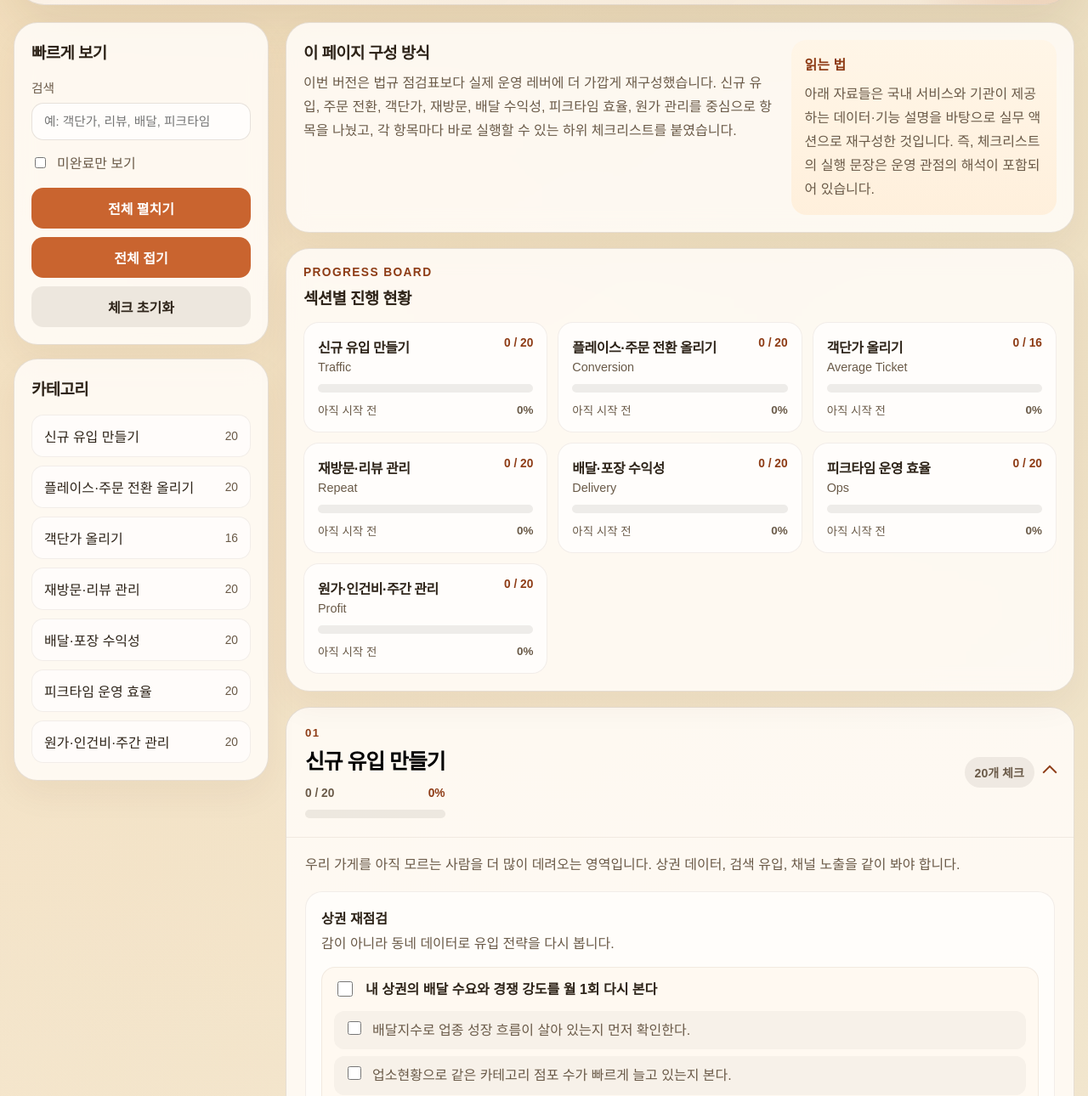
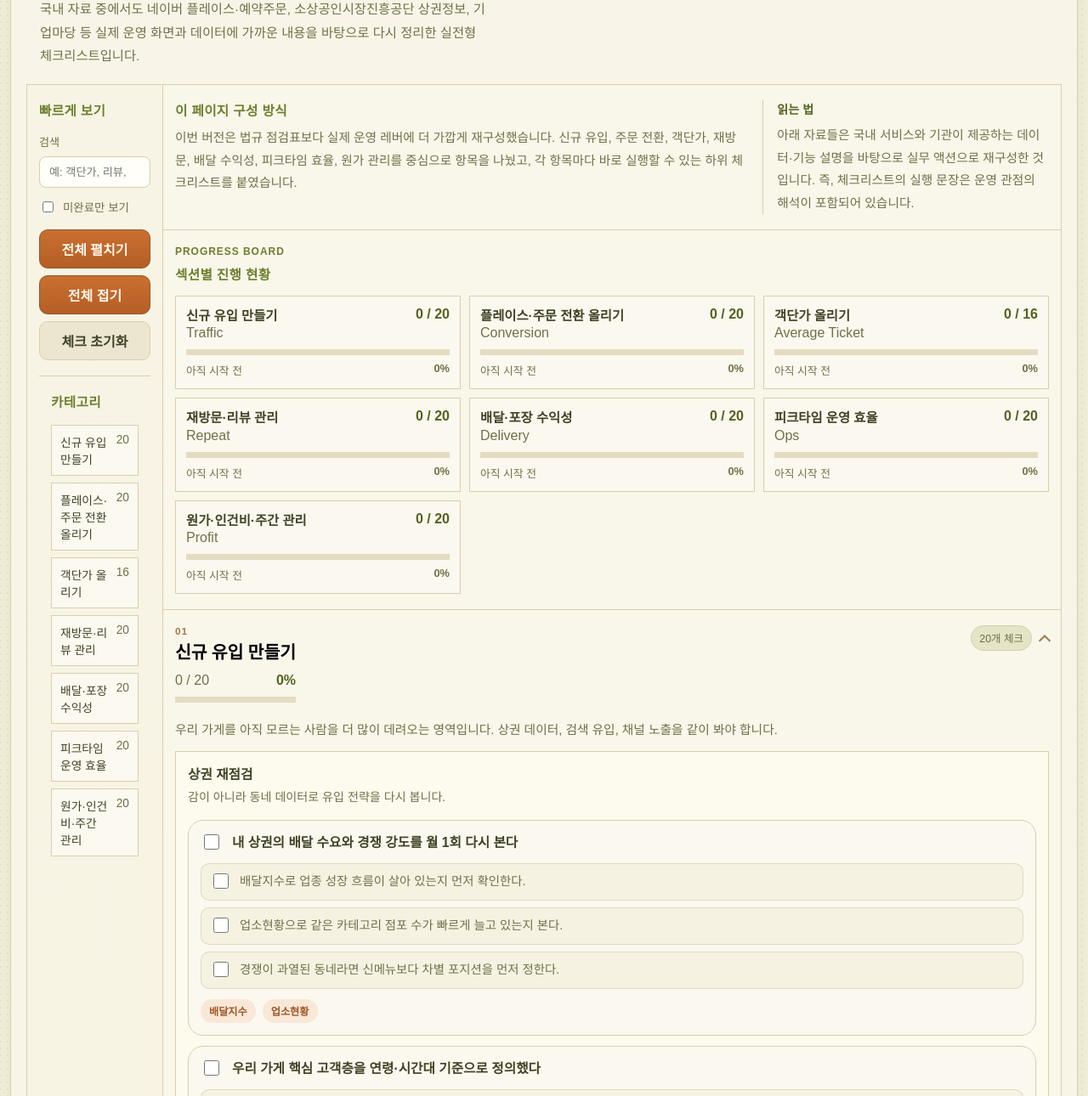
Before and after one commit to ja-young-up/restaurant-ops-checklist-kr, a plain HTML site: page index.html in a window 1280 px wide. Shown: the part 463-1753 px from the top of the page at 85% size. Drawn offline with Linux system fonts and the light colour scheme; a web font is replaced by a local one.

Commit message:
Add files via upload

```diff
--- a/index.html
+++ b/index.html
@@ -11,13 +11,23 @@
     <link rel="preconnect" href="https://fonts.googleapis.com" />
     <link rel="preconnect" href="https://fonts.gstatic.com" crossorigin />
     <link
-      href="https://fonts.googleapis.com/css2?family=SUIT:wght@400;500;600;700;800&display=swap"
+      href="https://fonts.googleapis.com/css2?family=IBM+Plex+Sans+KR:wght@400;500;600;700&family=Noto+Serif+KR:wght@600;700&display=swap"
       rel="stylesheet"
     />
     <link rel="stylesheet" href="./style.css" />
   </head>
   <body>
     <div class="page-shell">
+      <header class="site-header">
+        <div class="site-header__brand">DCTRIBE OPS</div>
+        <nav class="site-header__nav" aria-label="상단 메뉴">
+          <a href="#checklistContainer">checklist</a>
+          <a href="#sources">sources</a>
+          <a href="#sectionProgressBoard">progress</a>
+          <a href="#categoryNav">categories</a>
+        </nav>
+      </header>
+
       <header class="hero">
         <div class="hero__badge">2026 한국 외식업 실전판</div>
         <div class="hero__content">
@@ -72,12 +82,11 @@
                 체크 초기화
               </button>
             </div>
+            <nav class="quick-nav quick-nav--embedded" aria-label="카테고리 이동">
+              <h2>카테고리</h2>
+              <div id="categoryNav" class="quick-nav__list"></div>
+            </nav>
           </section>
-
-          <nav class="panel quick-nav" aria-label="카테고리 이동">
-            <h2>카테고리</h2>
-            <div id="categoryNav" class="quick-nav__list"></div>
-          </nav>
         </aside>
 
         <section class="content">
--- a/style.css
+++ b/style.css
@@ -1,19 +1,23 @@
 :root {
-  --bg: #f6f1e8;
-  --bg-strong: #efe4d2;
-  --card: rgba(255, 252, 247, 0.88);
-  --card-strong: #fff9f1;
-  --line: rgba(86, 59, 28, 0.14);
-  --text: #2d2318;
-  --muted: #6a5a48;
-  --accent: #c9642f;
-  --accent-strong: #8e3c16;
-  --accent-soft: rgba(201, 100, 47, 0.12);
-  --green: #26614b;
-  --shadow: 0 22px 60px rgba(75, 48, 18, 0.1);
-  --radius-xl: 28px;
-  --radius-lg: 20px;
-  --radius-md: 14px;
+  --bg: #efecd7;
+  --bg-soft: #f7f4e7;
+  --paper: #f9f6ea;
+  --panel: #f7f3e1;
+  --panel-strong: #fbf8ef;
+  --line: #d8cfaa;
+  --line-strong: #bcb17f;
+  --text: #3f4324;
+  --muted: #6d7248;
+  --accent: #6c7f2f;
+  --accent-strong: #52631f;
+  --accent-soft: #e4e5c6;
+  --olive-deep: #667829;
+  --olive-dark: #54641f;
+  --olive-fade: #8d9b52;
+  --shadow: 0 8px 24px rgba(74, 68, 37, 0.08);
+  --radius-lg: 18px;
+  --radius-md: 12px;
+  --radius-sm: 8px;
 }
 
 * {
@@ -26,12 +30,11 @@ html {
 
 body {
   margin: 0;
-  font-family: "SUIT", sans-serif;
+  font-family: "IBM Plex Sans KR", sans-serif;
   color: var(--text);
   background:
-    radial-gradient(circle at top left, rgba(255, 195, 120, 0.38), transparent 28%),
-    radial-gradient(circle at top right, rgba(113, 164, 120, 0.18), transparent 22%),
-    linear-gradient(180deg, #fcf6ee 0%, var(--bg) 48%, #f0e6d8 100%);
+    radial-gradient(circle at 1px 1px, rgba(99, 116, 41, 0.08) 1px, transparent 0) 0 0 / 8px 8px,
+    linear-gradient(180deg, #f2efd9 0%, #f5f1df 45%, #eeead4 100%);
 }
 
 button,
@@ -39,59 +42,8 @@ input {
   font: inherit;
 }
 
-.page-shell {
-  width: min(1380px, calc(100% - 32px));
-  margin: 24px auto 48px;
-}
-
-.hero {
-  padding: 28px;
-  border: 1px solid var(--line);
-  border-radius: 36px;
-  background:
-    linear-gradient(145deg, rgba(255, 250, 244, 0.95), rgba(244, 231, 213, 0.92)),
-    linear-gradient(180deg, rgba(255, 255, 255, 0.4), rgba(255, 255, 255, 0));
-  box-shadow: var(--shadow);
-  position: relative;
-  overflow: hidden;
-}
-
-.hero::after {
-  content: "";
-  position: absolute;
-  inset: auto -10% -25% auto;
-  width: 340px;
-  height: 340px;
-  border-radius: 50%;
-  background: radial-gradient(circle, rgba(201, 100, 47, 0.22), transparent 62%);
-  pointer-events: none;
-}
-
-.hero__badge {
-  display: inline-flex;
-  padding: 8px 14px;
-  border-radius: 999px;
-  background: var(--accent-soft);
-  color: var(--accent-strong);
-  font-weight: 700;
-  letter-spacing: -0.02em;
-}
-
-.hero__content {
-  margin-top: 18px;
-  display: grid;
-  gap: 24px;
-  grid-template-columns: minmax(0, 1.7fr) minmax(280px, 0.8fr);
-  align-items: end;
-}
-
-.eyebrow {
-  margin: 0 0 8px;
-  color: var(--accent-strong);
-  font-size: 0.86rem;
-  font-weight: 800;
-  letter-spacing: 0.1em;
-  text-transform: uppercase;
+a {
+  color: inherit;
 }
 
 h1,
@@ -102,72 +54,172 @@ p {
   margin: 0;
 }
 
+.page-shell {
+  width: min(1360px, calc(100% - 24px));
+  margin: 0 auto 32px;
+  background: rgba(249, 246, 234, 0.92);
+  border-left: 1px solid var(--line);
+  border-right: 1px solid var(--line);
+  border-bottom: 1px solid var(--line);
+  box-shadow: var(--shadow);
+}
+
+.site-header {
+  padding: 18px 18px 0;
+  border-bottom: 1px solid var(--line);
+  background: var(--paper);
+}
+
+.site-header__brand {
+  display: flex;
+  align-items: center;
+  min-height: 72px;
+  padding: 0 18px;
+  color: #f2f0d8;
+  font-weight: 700;
+  letter-spacing: 0.03em;
+  background:
+    radial-gradient(circle at 1px 1px, rgba(255, 255, 255, 0.08) 1px, transparent 0) 0 0 / 5px 5px,
+    linear-gradient(180deg, var(--olive-deep), var(--olive-dark));
+  border: 1px solid #5f7026;
+}
+
+.site-header__nav {
+  display: flex;
+  flex-wrap: wrap;
+  gap: 18px;
+  padding: 14px 16px 12px;
+  color: var(--accent-strong);
+  font-size: 0.9rem;
+  border-left: 1px solid var(--line);
+  border-right: 1px solid var(--line);
+  border-top: 0;
+}
+
+.site-header__nav a {
+  text-decoration: none;
+}
+
+.site-header__nav a::before {
+  content: "↗ ";
+  font-size: 0.76rem;
+}
+
+.hero {
+  margin: 0 18px;
+  padding: 24px 16px 20px;
+  border-top: 1px solid var(--line);
+  border-bottom: 1px solid var(--line);
+  background: transparent;
+}
+
+.hero__badge {
+  display: inline-flex;
+  padding: 4px 9px;
+  font-size: 0.82rem;
+  font-weight: 700;
+  color: var(--accent-strong);
+  background: var(--accent-soft);
+  border: 1px solid var(--line);
+  border-radius: 999px;
+}
+
+.hero__content {
+  margin-top: 14px;
+  display: grid;
+  grid-template-columns: minmax(0, 1.55fr) 300px;
+  gap: 18px;
+  align-items: start;
+}
+
+.eyebrow {
+  margin: 0 0 8px;
+  color: var(--accent);
+  font-size: 0.75rem;
+  font-weight: 700;
+  letter-spacing: 0.08em;
+  text-transform: uppercase;
+}
+
 h1 {
-  font-size: clamp(2rem, 4vw, 3.6rem);
-  line-height: 1.02;
-  letter-spacing: -0.045em;
-  max-width: 12ch;
+  max-width: 11ch;
+  font-family: "Noto Serif KR", serif;
+  font-size: clamp(2rem, 4vw, 3.45rem);
+  line-height: 1.08;
+  letter-spacing: -0.04em;
 }
 
 .hero__lead {
-  max-width: 60ch;
+  max-width: 62ch;
   margin-top: 14px;
   color: var(--muted);
-  font-size: 1.02rem;
-  line-height: 1.7;
+  line-height: 1.78;
+  font-size: 0.96rem;
 }
 
 .hero__panel {
   display: grid;
-  gap: 12px;
-  padding: 18px;
-  border-radius: 24px;
-  background: rgba(255, 248, 238, 0.8);
-  border: 1px solid rgba(86, 59, 28, 0.12);
-  backdrop-filter: blur(12px);
+  gap: 8px;
+  padding: 10px;
+  background: var(--panel);
+  border: 1px solid var(--line);
 }
 
 .metric {
   display: flex;
   align-items: center;
   justify-content: space-between;
-  gap: 12px;
-  padding: 12px 14px;
-  border-radius: 16px;
-  background: var(--card-strong);
+  gap: 14px;
+  padding: 12px 10px;
+  border-bottom: 1px solid var(--line);
+}
+
+.metric:last-child {
+  border-bottom: 0;
 }
 
 .metric__label {
   color: var(--muted);
-  font-size: 0.92rem;
+  font-size: 0.9rem;
 }
 
 .metric strong {
-  font-size: 1.45rem;
+  font-size: 1.7rem;
+  color: var(--accent-strong);
   letter-spacing: -0.04em;
 }
 
 .layout {
-  margin-top: 20px;
   display: grid;
-  grid-template-columns: minmax(260px, 300px) minmax(0, 1fr);
-  gap: 20px;
+  grid-template-columns: 160px minmax(0, 1fr);
+  gap: 0;
   align-items: start;
+  margin: 0 18px 24px;
+  border-left: 1px solid var(--line);
+  border-right: 1px solid var(--line);
+  border-bottom: 1px solid var(--line);
+  background: var(--paper);
 }
 
 .sidebar {
   position: sticky;
-  top: 20px;
+  top: 0;
+  align-self: start;
   display: grid;
-  gap: 16px;
+  gap: 0;
+  min-height: 100%;
+  border-right: 1px solid var(--line);
+  background: linear-gradient(180deg, #f8f4e5, #f4efd9);
+}
+
+.content {
+  display: grid;
+  gap: 0;
 }
 
 .panel {
-  border: 1px solid var(--line);
-  border-radius: var(--radius-xl);
-  background: var(--card);
-  box-shadow: 0 16px 40px rgba(75, 48, 18, 0.05);
-  backdrop-filter: blur(12px);
+  border-bottom: 1px solid var(--line);
+  background: transparent;
 }
 
 .controls,
@@ -175,7 +227,7 @@ h1 {
 .intro,
 .sources,
 .section-progress {
-  padding: 20px;
+  padding: 18px 14px;
 }
 
 .controls h2,
@@ -183,270 +235,259 @@ h1 {
 .intro h2,
 .sources h2,
 .section-progress h2 {
-  font-size: 1.18rem;
-  letter-spacing: -0.03em;
+  font-size: 0.98rem;
+  font-weight: 700;
+  color: var(--accent);
+  letter-spacing: 0.02em;
+  text-transform: uppercase;
 }
 
 .search-field {
   display: grid;
   gap: 8px;
-  margin-top: 18px;
-  font-size: 0.92rem;
+  margin-top: 16px;
   color: var(--muted);
+  font-size: 0.82rem;
 }
 
 .search-field input {
   width: 100%;
-  padding: 13px 14px;
+  padding: 10px 11px;
   border: 1px solid var(--line);
-  border-radius: 14px;
-  background: rgba(255, 255, 255, 0.72);
+  background: #fffef8;
+  border-radius: var(--radius-sm);
   outline: none;
 }
 
 .search-field input:focus {
-  border-color: rgba(201, 100, 47, 0.6);
-  box-shadow: 0 0 0 4px rgba(201, 100, 47, 0.12);
+  border-color: var(--olive-fade);
+  box-shadow: 0 0 0 3px rgba(141, 155, 82, 0.14);
 }
 
 .toggle-row {
-  margin-top: 14px;
+  margin-top: 12px;
 }
 
 .switch {
   display: inline-flex;
   align-items: center;
-  gap: 10px;
+  gap: 8px;
   color: var(--muted);
+  font-size: 0.84rem;
 }
 
 .actions {
+  margin-top: 16px;
+  display: grid;
+  gap: 8px;
+}
+
+.quick-nav--embedded {
   margin-top: 18px;
-  display: grid;
-  gap: 10px;
+  padding-top: 18px;
+  border-top: 1px solid var(--line);
 }
 
 .actions button {
-  border: 0;
-  border-radius: 14px;
-  padding: 12px 14px;
-  background: var(--accent);
-  color: white;
+  border: 1px solid #8b5928;
+  padding: 10px 12px;
   font-weight: 700;
+  color: #fff7ea;
+  background: linear-gradient(180deg, #c96f31, #b55e25);
+  border-radius: 10px;
   cursor: pointer;
-  transition: transform 140ms ease, opacity 140ms ease, background 140ms ease;
-}
-
-.actions button:hover,
-.quick-nav__list a:hover,
-.category-card__header:hover {
-  transform: translateY(-1px);
 }
 
 .actions button.ghost {
-  background: rgba(45, 35, 24, 0.08);
   color: var(--text);
+  border-color: var(--line);
+  background: #ece6d0;
 }
 
 .quick-nav__list {
   display: grid;
-  gap: 10px;
-  margin-top: 18px;
+  gap: 8px;
+  margin-top: 16px;
 }
 
 .quick-nav__list a {
   display: flex;
-  align-items: center;
   justify-content: space-between;
-  gap: 10px;
+  gap: 8px;
+  padding: 9px 10px;
   text-decoration: none;
-  color: var(--text);
-  padding: 12px 14px;
-  border-radius: 14px;
-  background: rgba(255, 255, 255, 0.66);
-  border: 1px solid rgba(86, 59, 28, 0.08);
-  transition: transform 140ms ease, background 140ms ease;
+  font-size: 0.86rem;
+  border: 1px solid var(--line);
+  background: rgba(255, 255, 255, 0.42);
 }
 
 .quick-nav__list span:last-child {
   color: var(--muted);
-  font-size: 0.86rem;
-}
-
-.content {
-  display: grid;
-  gap: 18px;
 }
 
 .intro {
   display: grid;
+  grid-template-columns: minmax(0, 1.8fr) minmax(250px, 0.9fr);
   gap: 18px;
-  grid-template-columns: minmax(0, 1.6fr) minmax(240px, 0.9fr);
 }
 
-.intro p {
+.intro p,
+.intro__note p {
+  margin-top: 8px;
   color: var(--muted);
-  line-height: 1.75;
-  margin-top: 10px;
+  line-height: 1.8;
+  font-size: 0.92rem;
 }
 
 .intro__note {
-  padding: 16px;
-  border-radius: 18px;
-  background: linear-gradient(180deg, rgba(255, 245, 230, 0.95), rgba(255, 239, 218, 0.92));
+  padding-left: 16px;
+  border-left: 1px solid var(--line);
 }
 
 .intro__note strong {
+  display: block;
   color: var(--accent-strong);
+  font-size: 0.88rem;
+}
+
+.section-heading {
+  margin-bottom: 14px;
 }
 
 .checklist {
   display: grid;
-  gap: 16px;
+  gap: 0;
 }
 
 .section-progress__grid {
   display: grid;
   grid-template-columns: repeat(3, minmax(0, 1fr));
-  gap: 12px;
+  gap: 10px;
 }
 
 .section-progress__card {
-  padding: 16px;
-  border-radius: 18px;
-  background: rgba(255, 255, 255, 0.72);
-  border: 1px solid rgba(86, 59, 28, 0.08);
+  padding: 12px;
+  border: 1px solid var(--line);
+  background: var(--panel-strong);
 }
 
-.section-progress__top {
+.section-progress__top,
+.section-progress__footer,
+.category-card__progress-top {
   display: flex;
   align-items: flex-start;
   justify-content: space-between;
-  gap: 12px;
+  gap: 10px;
 }
 
-.section-progress__card h3 {
-  font-size: 1rem;
-  letter-spacing: -0.03em;
+.section-progress__card h3,
+.source-card h3 {
+  font-size: 0.96rem;
+  line-height: 1.45;
 }
 
-.section-progress__card p {
-  margin-top: 4px;
+.section-progress__card p,
+.section-progress__footer,
+.category-card__progress-top,
+.category-card__description,
+.subgroup__header p,
+.detail-item__text,
+.source-card p {
   color: var(--muted);
-  font-size: 0.9rem;
 }
 
-.section-progress__numbers {
-  font-size: 0.86rem;
+.section-progress__numbers,
+.category-card__percent {
   color: var(--accent-strong);
-  font-weight: 800;
+  font-weight: 700;
   white-space: nowrap;
 }
 
 .section-progress__bar,
 .category-card__bar {
-  margin-top: 12px;
+  margin-top: 10px;
   width: 100%;
-  height: 10px;
-  border-radius: 999px;
-  background: rgba(45, 35, 24, 0.08);
+  height: 7px;
+  background: #e3dcc1;
   overflow: hidden;
 }
 
 .section-progress__fill,
 .category-card__fill {
   display: block;
+  width: 0%;
   height: 100%;
-  width: 0%;
-  border-radius: inherit;
-  background: linear-gradient(90deg, var(--green), #4d8e73);
+  background: linear-gradient(90deg, var(--accent), #8ea05b);
   transition: width 180ms ease;
 }
 
 .section-progress__footer {
-  margin-top: 10px;
-  display: flex;
-  align-items: center;
-  justify-content: space-between;
-  gap: 8px;
-  color: var(--muted);
-  font-size: 0.84rem;
+  margin-top: 8px;
+  font-size: 0.8rem;
 }
 
 .category-card {
-  border: 1px solid var(--line);
-  border-radius: var(--radius-xl);
-  background: var(--card);
-  overflow: clip;
+  border-bottom: 1px solid var(--line);
+  background: transparent;
 }
 
 .category-card__header {
   width: 100%;
   display: flex;
+  align-items: flex-start;
   justify-content: space-between;
-  gap: 12px;
-  align-items: center;
-  padding: 22px;
-  text-align: left;
+  gap: 14px;
+  padding: 18px 14px 14px;
   border: 0;
   background: transparent;
+  text-align: left;
   cursor: pointer;
 }
 
 .category-card__header h3 {
-  font-size: clamp(1.2rem, 2vw, 1.55rem);
-  letter-spacing: -0.04em;
-}
-
-.category-card__progress {
-  margin-top: 14px;
-  max-width: 340px;
-}
-
-.category-card__progress-top {
-  display: flex;
-  align-items: center;
-  justify-content: space-between;
-  gap: 12px;
-  color: var(--muted);
-  font-size: 0.86rem;
-  font-weight: 700;
-}
-
-.category-card__percent {
-  color: var(--accent-strong);
+  font-family: "Noto Serif KR", serif;
+  font-size: clamp(1.15rem, 1.6vw, 1.55rem);
+  line-height: 1.25;
 }
 
 .category-card__eyebrow {
   margin-bottom: 6px;
-  color: var(--accent-strong);
-  font-size: 0.82rem;
+  color: #9e7b4a;
+  font-size: 0.74rem;
+  font-weight: 700;
+  letter-spacing: 0.08em;
   text-transform: uppercase;
-  letter-spacing: 0.12em;
-  font-weight: 800;
+}
+
+.category-card__progress {
+  max-width: 360px;
+  margin-top: 10px;
+}
+
+.category-card__count {
+  display: inline-flex;
+  align-items: center;
+  padding: 5px 9px;
+  font-size: 0.78rem;
+  color: var(--muted);
+  background: var(--accent-soft);
+  border: 1px solid var(--line);
+  border-radius: 999px;
 }
 
 .category-card__meta {
   display: flex;
   align-items: center;
-  gap: 12px;
+  gap: 10px;
   flex-shrink: 0;
 }
 
-.category-card__count {
-  padding: 8px 12px;
-  border-radius: 999px;
-  background: rgba(45, 35, 24, 0.07);
-  color: var(--muted);
-  font-size: 0.88rem;
-  font-weight: 700;
-}
-
 .category-card__chevron {
-  width: 12px;
-  height: 12px;
-  border-right: 2px solid var(--accent-strong);
-  border-bottom: 2px solid var(--accent-strong);
+  width: 10px;
+  height: 10px;
+  margin-top: 6px;
+  border-right: 2px solid #9e7b4a;
+  border-bottom: 2px solid #9e7b4a;
   transform: rotate(45deg);
   transition: transform 180ms ease;
 }
@@ -457,8 +498,7 @@ h1 {
 
 .category-card__body {
   display: none;
-  padding: 0 22px 22px;
-  border-top: 1px solid rgba(86, 59, 28, 0.08);
+  padding: 0 14px 16px;
 }
 
 .category-card.is-open .category-card__body {
@@ -466,28 +506,31 @@ h1 {
 }
 
 .category-card__description {
-  padding: 18px 0 8px;
-  color: var(--muted);
-  line-height: 1.7;
+  padding: 6px 0 12px;
+  line-height: 1.75;
+  font-size: 0.92rem;
 }
 
 .subgroups {
   display: grid;
   gap: 14px;
-  margin-top: 10px;
 }
 
 .subgroup {
-  padding: 18px;
-  border-radius: 20px;
-  background: rgba(255, 255, 255, 0.62);
-  border: 1px solid rgba(86, 59, 28, 0.08);
+  padding: 14px;
+  background: rgba(255, 252, 240, 0.72);
+  border: 1px solid var(--line);
+}
+
+.subgroup__header h4 {
+  font-size: 0.98rem;
+  font-weight: 700;
 }
 
 .subgroup__header p {
-  margin-top: 6px;
-  color: var(--muted);
-  line-height: 1.6;
+  margin-top: 5px;
+  line-height: 1.7;
+  font-size: 0.88rem;
 }
 
 .item-list {
@@ -500,14 +543,14 @@ h1 {
 
 .item {
   padding: 14px;
-  border-radius: 16px;
-  background: var(--card-strong);
-  border: 1px solid rgba(86, 59, 28, 0.08);
+  background: var(--panel-strong);
+  border: 1px solid var(--line);
+  border-radius: 18px;
 }
 
 .item.is-complete {
-  border-color: rgba(38, 97, 75, 0.22);
-  background: rgba(240, 248, 244, 0.95);
+  border-color: #b8c68a;
+  background: #f3f6e5;
 }
 
 .item__top {
@@ -518,14 +561,16 @@ h1 {
   cursor: pointer;
 }
 
-.item__top input {
-  margin-top: 2px;
+.item__top input,
+.detail-item__label input {
   width: 18px;
   height: 18px;
-  accent-color: var(--green);
+  margin-top: 2px;
+  accent-color: var(--accent);
 }
 
 .item__title {
+  font-size: 0.98rem;
   font-weight: 700;
   line-height: 1.55;
 }
@@ -539,8 +584,9 @@ h1 {
 }
 
 .detail-item {
-  border-radius: 12px;
-  background: rgba(45, 35, 24, 0.035);
+  background: rgba(237, 232, 208, 0.4);
+  border: 1px solid rgba(216, 207, 170, 0.7);
+  border-radius: 10px;
 }
 
 .detail-item__label {
@@ -548,44 +594,39 @@ h1 {
   grid-template-columns: auto 1fr;
   gap: 10px;
   align-items: start;
-  padding: 10px 12px;
+  padding: 9px 10px;
   cursor: pointer;
 }
 
-.detail-item__label input {
-  margin-top: 2px;
-  width: 16px;
-  height: 16px;
-  accent-color: var(--green);
-}
-
 .detail-item__text {
-  color: var(--muted);
-  line-height: 1.6;
+  font-size: 0.9rem;
+  line-height: 1.65;
 }
 
 .detail-item.is-complete .detail-item__text {
   color: var(--text);
   text-decoration: line-through;
-  text-decoration-thickness: 1.5px;
-  text-decoration-color: rgba(38, 97, 75, 0.48);
+  text-decoration-thickness: 1px;
+  text-decoration-color: rgba(82, 99, 31, 0.45);
 }
 
 .item__refs {
-  margin-top: 12px;
   display: flex;
   flex-wrap: wrap;
   gap: 8px;
+  margin-top: 12px;
 }
 
 .item__refs a {
+  display: inline-flex;
+  align-items: center;
+  padding: 5px 10px;
+  color: #a05428;
   text-decoration: none;
-  color: var(--accent-strong);
-  font-size: 0.82rem;
+  font-size: 0.76rem;
   font-weight: 700;
-  padding: 7px 10px;
+  background: #f9e8d7;
   border-radius: 999px;
-  background: rgba(201, 100, 47, 0.1);
 }
 
 .item.is-hidden,
@@ -594,58 +635,84 @@ h1 {
   display: none;
 }
 
-.section-heading {
-  margin-bottom: 16px;
-}
-
 .sources__grid {
   display: grid;
   grid-template-columns: repeat(2, minmax(0, 1fr));
-  gap: 12px;
+  gap: 10px;
 }
 
 .source-card {
-  padding: 16px;
-  border-radius: 18px;
-  background: rgba(255, 255, 255, 0.72);
-  border: 1px solid rgba(86, 59, 28, 0.08);
-}
-
-.source-card h3 {
-  font-size: 1rem;
-  line-height: 1.5;
+  padding: 14px;
+  border: 1px solid var(--line);
+  background: var(--panel-strong);
 }
 
 .source-card p {
   margin-top: 8px;
-  color: var(--muted);
-  line-height: 1.65;
+  font-size: 0.88rem;
+  line-height: 1.72;
 }
 
 .source-card a {
   display: inline-flex;
-  margin-top: 12px;
+  margin-top: 10px;
   color: var(--accent-strong);
+  text-decoration: none;
   font-weight: 700;
-  text-decoration: none;
+  font-size: 0.85rem;
 }
 
-@media (max-width: 1080px) {
-  .layout,
+@media (max-width: 1100px) {
   .hero__content,
-  .intro {
+  .intro,
+  .section-progress__grid,
+  .sources__grid {
+    grid-template-columns: 1fr;
+  }
+
+  .layout {
     grid-template-columns: 1fr;
   }
 
   .sidebar {
     position: static;
+    border-right: 0;
+    border-bottom: 1px solid var(--line);
+  }
+
+  .site-header__nav {
+    border-left: 0;
+    border-right: 0;
   }
 }
 
 @media (max-width: 720px) {
   .page-shell {
-    width: min(100% - 20px, 1380px);
-    margin: 10px auto 28px;
+    width: min(100%, calc(100% - 12px));
+    margin-bottom: 14px;
+  }
+
+  .site-header,
+  .hero,
+  .layout {
+    margin-left: 6px;
+    margin-right: 6px;
+  }
+
+  .site-header {
+    padding: 10px 10px 0;
+  }
+
+  .site-header__brand {
+    min-height: 56px;
+    padding: 0 12px;
+    font-size: 0.94rem;
+  }
+
+  .site-header__nav {
+    gap: 10px 14px;
+    padding: 10px 12px;
+    font-size: 0.82rem;
   }
 
   .hero,
@@ -653,37 +720,29 @@ h1 {
   .quick-nav,
   .intro,
   .sources,
+  .section-progress,
   .category-card__header,
   .category-card__body {
-    padding-left: 16px;
-    padding-right: 16px;
+    padding-left: 12px;
+    padding-right: 12px;
   }
 
-  .hero {
-    padding-top: 18px;
-    border-radius: 28px;
+  .layout {
+    border-left: 0;
+    border-right: 0;
   }
 
-  .hero__panel,
-  .subgroup,
-  .item {
-    border-radius: 18px;
+  h1 {
+    max-width: 100%;
+    font-size: 2.2rem;
   }
 
   .metric strong {
-    font-size: 1.25rem;
+    font-size: 1.4rem;
   }
 
-  .sources__grid {
-    grid-template-columns: 1fr;
-  }
-
-  .section-progress__grid {
-    grid-template-columns: 1fr;
-  }
-
-  .item__details,
-  .item__refs {
-    margin-left: 0;
+  .item,
+  .subgroup {
+    padding: 12px;
   }
 }
```
